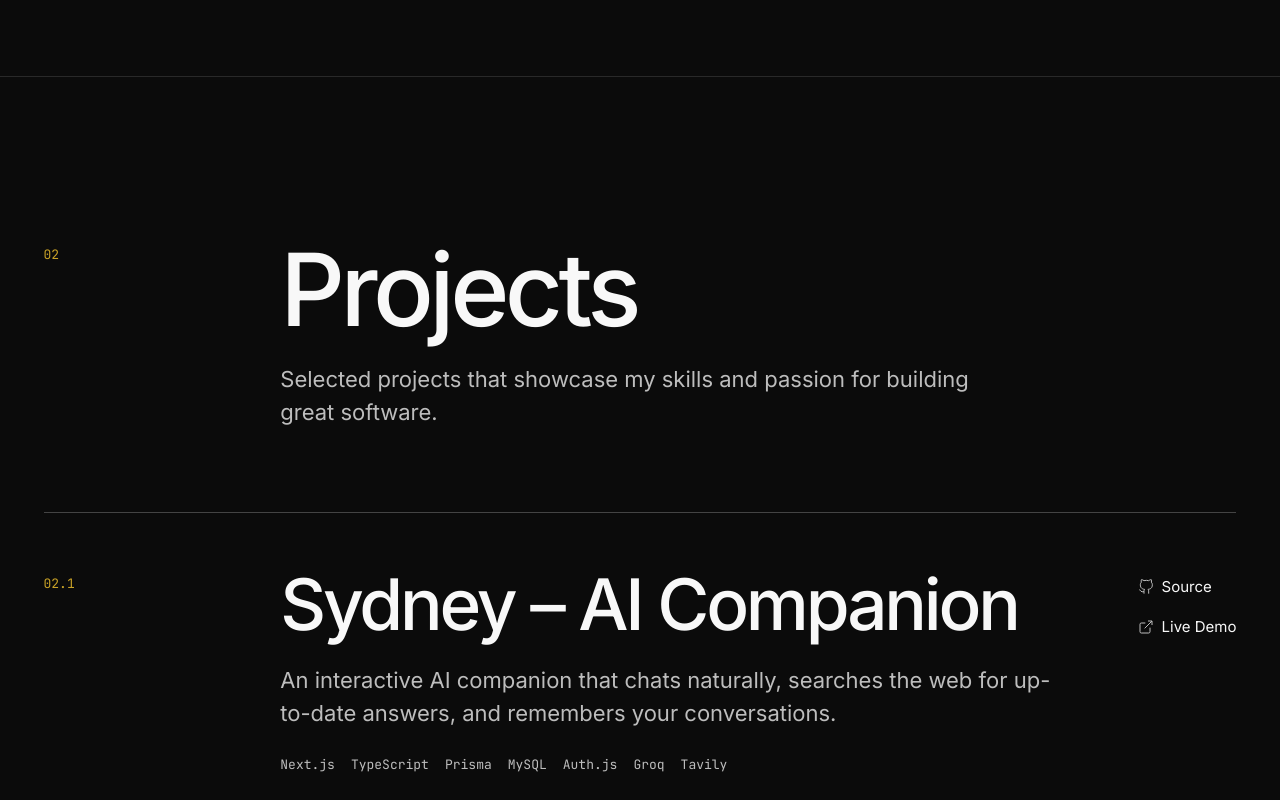
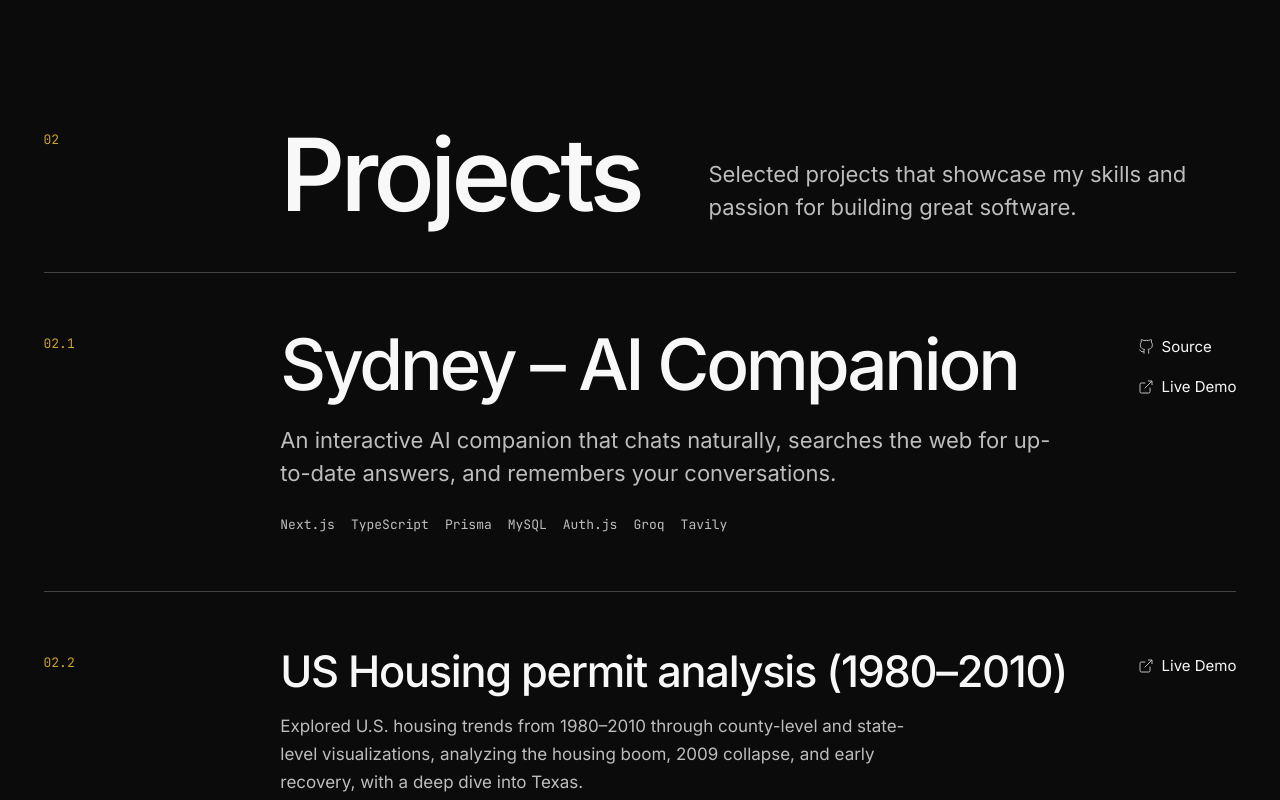
Before and after one commit to sydneyjnr/Sydney-Portfolio, a React (Vite) app: page / in a window 1280 px wide. Shown: the part 1620-2420 px from the top of the page. Built offline with nearby package versions, Linux system fonts and the light colour scheme.

Commit message:
style: tighten section rhythm and split the Projects heading

```diff
--- a/src/components/Projects.css
+++ b/src/components/Projects.css
@@ -1,3 +1,21 @@
+/* Title and intro sit opposite each other, unlike the stacked heads elsewhere. */
+.projects .section-head {
+  margin-bottom: var(--space-12);
+}
+
+.projects__heading {
+  display: flex;
+  flex-wrap: wrap;
+  justify-content: space-between;
+  align-items: flex-end;
+  gap: var(--space-6) var(--space-16);
+}
+
+.projects__heading .section-subtitle {
+  flex: 0 1 24em;
+  margin-top: 0;
+}
+
 .project {
   padding-block: clamp(var(--space-8), 1.5rem + 2.5vw, var(--space-16));
   border-top: 1px solid var(--rule-strong);
--- a/src/components/Projects.jsx
+++ b/src/components/Projects.jsx
@@ -24,7 +24,7 @@ export default function Projects() {
     <section id="projects" className="section projects">
       <div className="section-head index-row" data-reveal>
         <span className="section-index" aria-hidden="true">02</span>
-        <div>
+        <div className="projects__heading">
           <h2 className="section-title">Projects</h2>
           <p className="section-subtitle">
             Selected projects that showcase my skills and passion for building great software.
--- a/src/index.css
+++ b/src/index.css
@@ -39,7 +39,7 @@
   --space-12: 3rem;
   --space-16: 4rem;
   --space-24: 6rem;
-  --space-section: clamp(5rem, 3rem + 9vw, 11rem);
+  --space-section: clamp(4.5rem, 3rem + 6vw, 8.5rem);
 
   /* Page grid: a narrow margin column for metadata, a wide column for content */
   --page-max: 1280px;
@@ -166,6 +166,7 @@ img {
 
 .section-title {
   font-size: var(--step-display);
+  font-weight: var(--weight-display);
   line-height: 0.98;
   letter-spacing: var(--tracking-display);
   color: var(--text-primary);
```
